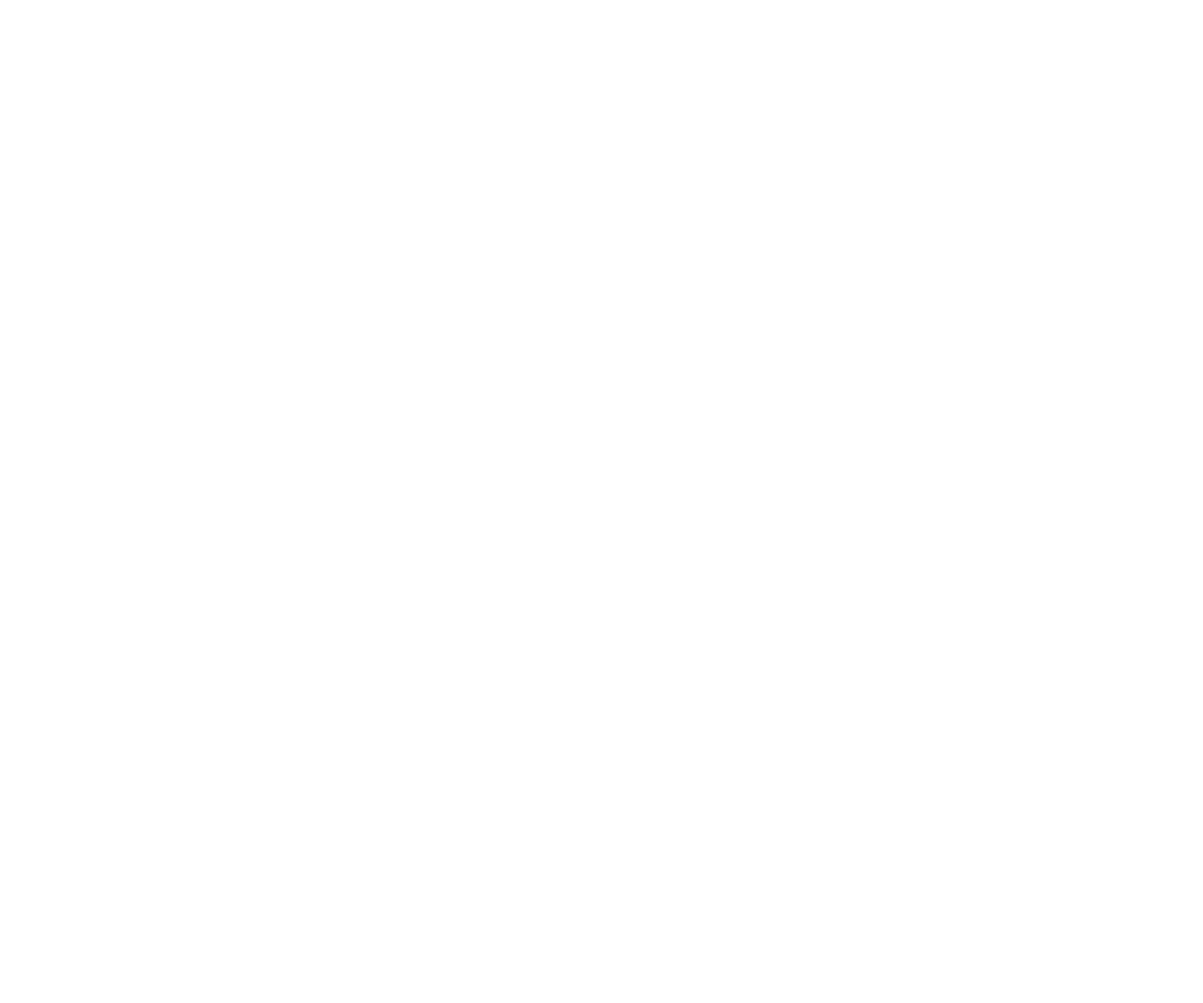
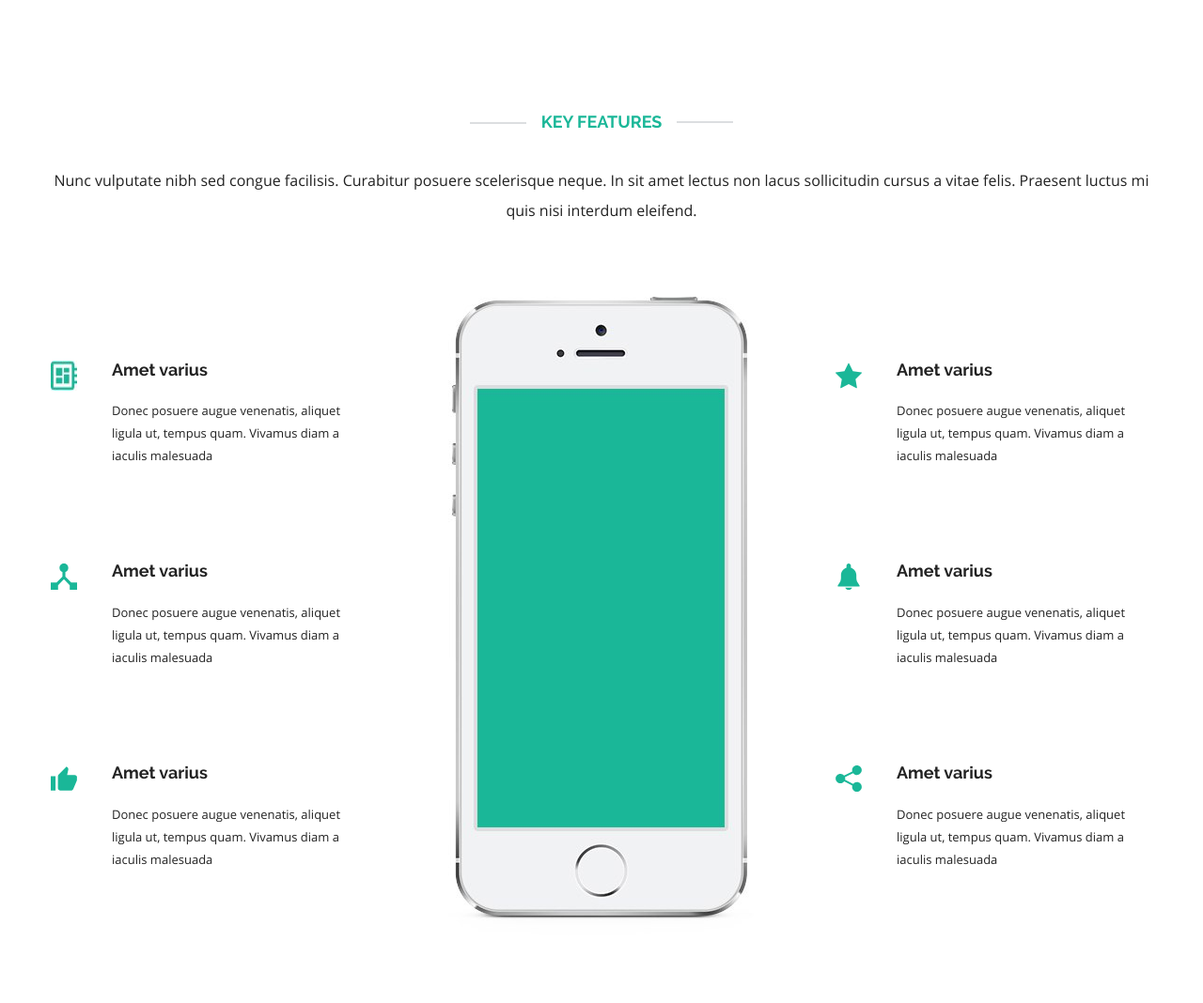
Before and after one commit to EugenGam/GOIT_dreamteam, a website: page src/index.html in a window 1280 px wide. Shown: the whole page at 94% size. Before the commit the page ends 800 px from the top, so only its background shows below. Drawn offline with nearby package versions, Linux system fonts and the light colour scheme; files that its build step writes are made by us from their sources.

Commit message:
features

```diff
--- a/src/html/keyfeatures.html
+++ b/src/html/keyfeatures.html
@@ -0,0 +1,46 @@
+<section class="keyfet container">
+    <div class="subtile-container">
+    <h2 class="subtitle">Key features</h2>
+    </div>
+    <p class="keyfet__subtitle">Nunc vulputate nibh sed congue facilisis. Curabitur posuere scelerisque neque. In sit
+        amet lectus non lacus sollicitudin cursus a vitae felis. Praesent luctus mi quis nisi interdum eleifend.</p>
+    <div class="keyfet-list__container">
+        <ul class="keyfet__list">
+        <li class="keyfet__item board">
+            <h3 class="keyfet__title">Amet varius</h3>
+            <p class="keyfet__text">Donec posuere augue venenatis, aliquet ligula ut, tempus quam. Vivamus
+                diam a iaculis malesuada</p>
+        </li>
+        <li class="keyfet__item hub">
+            <h3 class="keyfet__title">Amet varius</h3>
+            <p class="keyfet__text">Donec posuere augue venenatis, aliquet ligula ut, tempus quam. Vivamus
+                diam a iaculis malesuada</p>
+        </li>
+        <li class="keyfet__item thumb">
+            <h3 class="keyfet__title">Amet varius</h3>
+            <p class="keyfet__text">Donec posuere augue venenatis, aliquet ligula ut, tempus quam. Vivamus
+                diam a iaculis malesuada</p>
+        </li>
+    </ul>
+    <img class="keyfet__img" srcset="./images/iphone.jpg 327w,
+                                ./images/iphone@2x.jpg 409w" sizes="327px" height="681" src="./images/iphone.jpg"
+                                alt="default image">
+    <ul class="keyfet__list">
+        <li class="keyfet__item star">
+            <h3 class="keyfet__title">Amet varius</h3>
+            <p class="keyfet__text">Donec posuere augue venenatis, aliquet ligula ut, tempus quam. Vivamus
+                diam a iaculis malesuada</p>
+        </li>
+        <li class="keyfet__item bell">
+            <h3 class="keyfet__title">Amet varius</h3>
+            <p class="keyfet__text">Donec posuere augue venenatis, aliquet ligula ut, tempus quam. Vivamus
+                diam a iaculis malesuada</p>
+        </li>
+        <li class="keyfet__item share">
+            <h3 class="keyfet__title">Amet varius</h3>
+            <p class="keyfet__text">Donec posuere augue venenatis, aliquet ligula ut, tempus quam. Vivamus
+                diam a iaculis malesuada</p>
+        </li>
+    </ul>
+</div>
+</section>
--- /dev/null
+++ b/src/sass/helpers/subtitle.scss
@@ -0,0 +1,53 @@
+.subtile-container {
+    text-align: center;
+}
+
+.subtitle {
+    display: inline-block;
+    position: relative;
+    color: $green;
+    font-family: $second-font;
+    font-weight: 700;
+    text-transform: uppercase;
+    text-align: center;
+
+    font-size: 1.125rem;
+    margin-bottom: 35px;
+
+    &::after {
+        position: absolute;
+        right: -70px;
+        top: 50%;
+        transform: translateY(-50%);
+        content: '';
+        display: block;
+        background-color: #babdc1;
+        width: 60px;
+        height: 1px;
+    }
+
+    &::before {
+        position: absolute;
+        left: -70px;
+        top: 50%;
+        transform: translateY(50%);
+        content: '';
+        display: block;
+        background-color: #babdc1;
+        width: 60px;
+        height: 1px;
+
+    }
+
+}
+
+@media (min-width: 768px) {
+    .subtitle {
+        &::before {
+            left: -76px;
+        }
+        &::after {
+            right: -76px;
+        }
+    }
+}
--- a/src/sass/helpers/variables.scss
+++ b/src/sass/helpers/variables.scss
@@ -0,0 +1,11 @@
+/* Main colors */
+
+$green: #1ab798;
+$bleck: #222222;
+$blue: #31d4e7;
+$gray: #babdc1;
+
+/* Fonts */
+
+$main-font: 'Open Sans', sans-serif;
+$second-font: 'Raleway', sans-serif;
--- a/src/sass/main.scss
+++ b/src/sass/main.scss
@@ -8,6 +8,7 @@
 @import './helpers/variables.scss';
 @import './sections/header.scss';
 @import './sections/keyfeatures.scss';
+@import './helpers/subtitle.scss';
 @import './sections/video.scss';
 @import './sections/team.scss';
 @import './sections/whatcustomersays.scss';
--- a/src/sass/sections/keyfeatures.scss
+++ b/src/sass/sections/keyfeatures.scss
@@ -0,0 +1,122 @@
+.keyfet {
+    padding-top: 60px;
+    padding-bottom: 30px;
+
+&__img {
+    position: relative;
+    display: none;
+
+}
+
+&__subtitle {
+    font-family: $main-font;
+    color: $bleck;
+    font-size: 1rem;
+    text-align: center;
+    margin-bottom: 30px;
+    line-height: 1.625;
+}
+
+
+
+&__item {
+    margin-bottom: 30px;
+    padding-left: 65px;
+    background-repeat: no-repeat;
+    background-position: 0 0;
+    background-size: 28px 32px;
+}
+
+
+
+&__title {
+    font-family: $second-font;
+    font-size: 1.125rem;
+    color: $bleck;
+    text-align: left;
+    margin-bottom: 22px;
+}
+
+&__text {
+    font-family: $main-font;
+    font-size: 0.8125rem;
+    color: $bleck;
+    text-align: left;
+    line-height: 1.846;
+}
+
+}
+
+.board {
+    background-image: url(../images/board.png);
+}
+
+.hub {
+    background-image: url(../images/icon-hub.svg);
+
+}
+
+.thumb {background-image: url(../images/icon-thumb.svg);}
+
+.star {background-image: url(../images/icon-star.svg);}
+
+.bell {background-image: url(../images/icon-bell.svg);}
+
+.share {background-image: url(../images/icon-share.svg);}
+
+@media (min-width: 768px) {
+
+    .keyfet {
+        padding-top: 120px;
+        padding-bottom: 100px;
+
+        &__subtitle {
+            font-size: 1.125rem;
+            line-height: 2;
+        }
+
+        &__item {
+            width: 310px;
+            margin-bottom: 100px;
+
+            &:last-child {
+                margin-bottom: 0px;
+
+            }
+        }
+    }
+
+
+    .keyfet-list__container {
+        display: flex;
+        justify-content: space-between;
+    }
+
+
+
+
+}
+
+@media (min-width: 1200px) {
+    .keyfet {
+        padding-bottom: 32px;
+
+    &__item {
+        width: 337px;
+
+    }
+
+    &__img {
+        position: relative;
+        top: -68px;
+        display: block;
+
+
+    }
+
+    &__subtitle {
+        font-size: 1rem;
+        margin-bottom: 144px;
+    }
+    }
+}
```
Also changed, not shown: src/images/board.png (added), src/images/iphone.jpg (added), src/images/iphone@2x.jpg (added).
